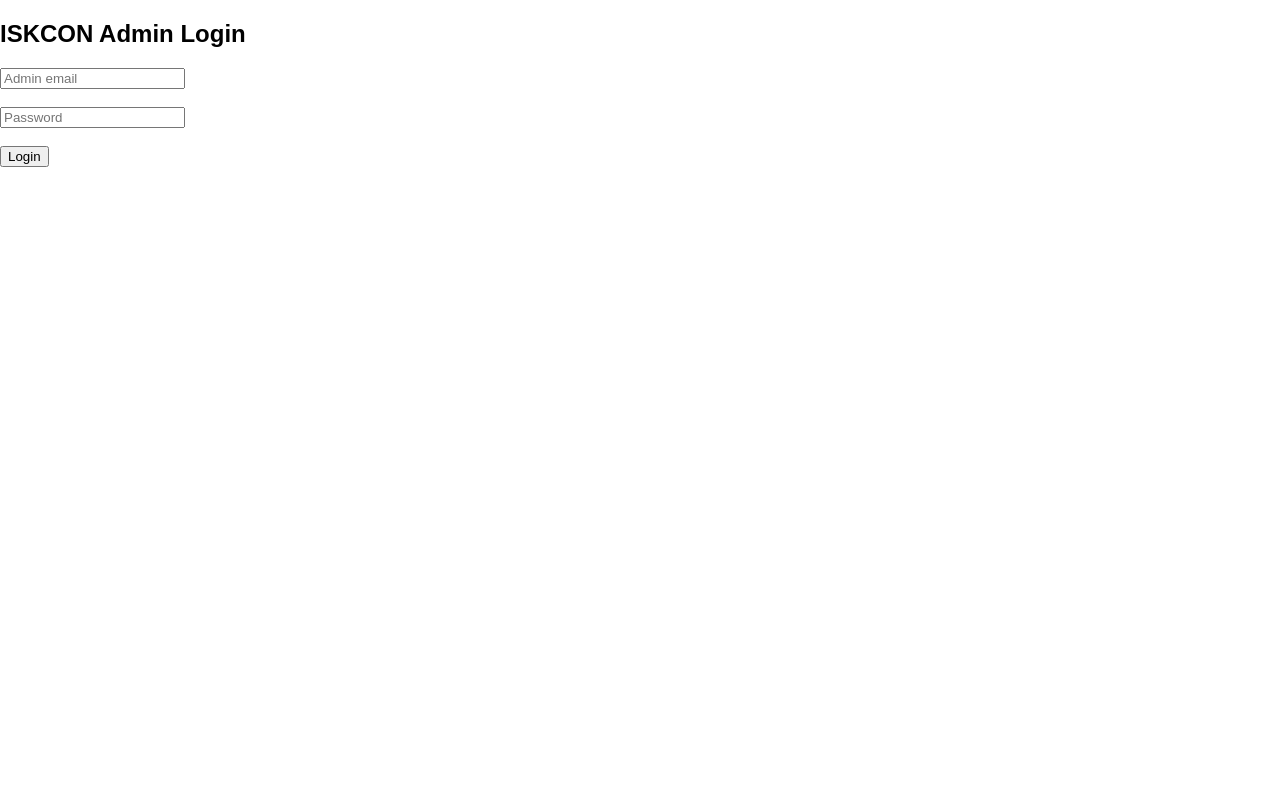
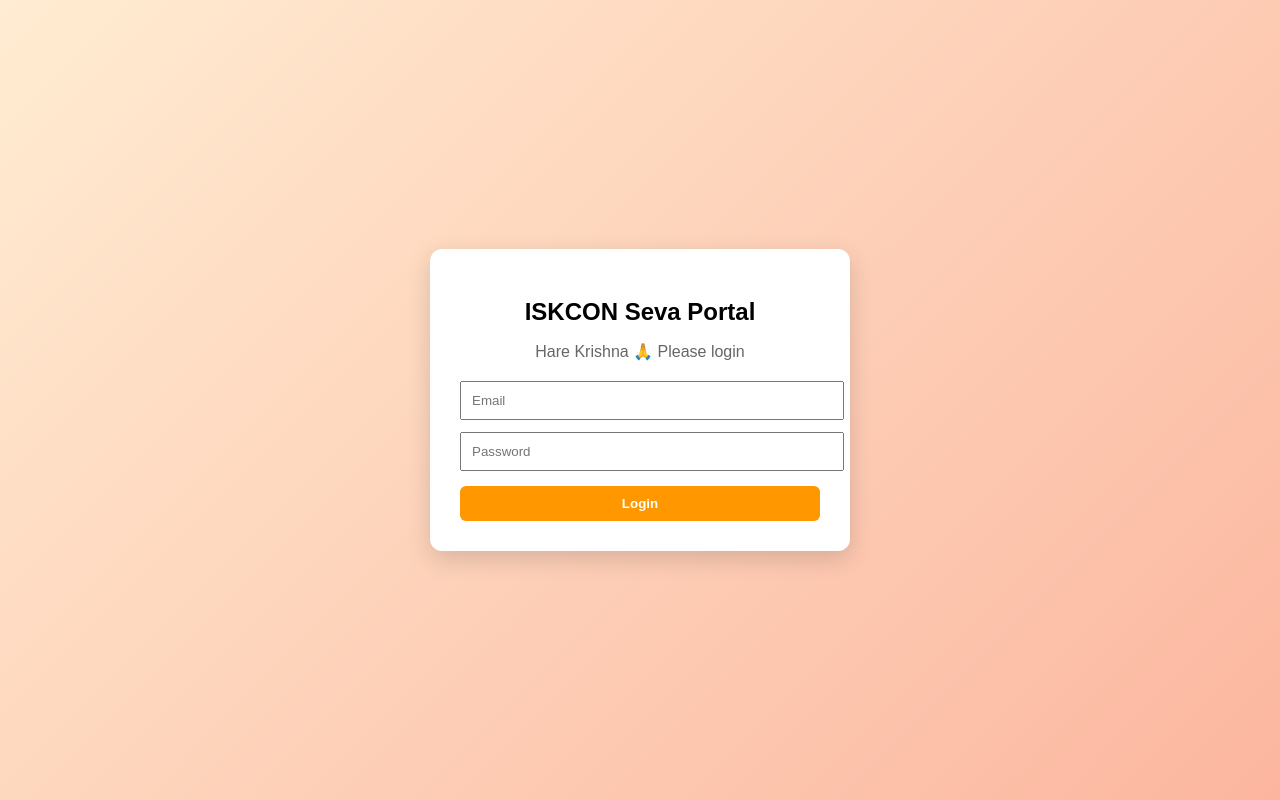
Before and after one commit to animbargi5-art/iskcon-solapur-nitya-seva, a React (Vite) app: page / in a window 1280 px wide. Built offline with nearby package versions, Linux system fonts and the light colour scheme.

Commit message:
Dashboard, Devotees, Payment History and UI updates

```diff
--- a/src/App.jsx
+++ b/src/App.jsx
@@ -3,14 +3,39 @@
 import Dashboard from "./pages/Dashboard"
 import Devotees from "./pages/Devotees"
 import PaymentHistory from "./pages/PaymentHistory"
+import ProtectedRoute from "./components/ProtectedRoute"
 
 function App() {
   return (
     <Routes>
       <Route path="/" element={<Login />} />
-      <Route path="/dashboard" element={<Dashboard />} />
-      <Route path="/devotees" element={<Devotees />} />
-      <Route path="/payments" element={<PaymentHistory />} />
+
+      <Route
+        path="/dashboard"
+        element={
+          <ProtectedRoute>
+            <Dashboard />
+          </ProtectedRoute>
+        }
+      />
+
+      <Route
+        path="/devotees"
+        element={
+          <ProtectedRoute>
+            <Devotees />
+          </ProtectedRoute>
+        }
+      />
+
+      <Route
+        path="/payments"
+        element={
+          <ProtectedRoute>
+            <PaymentHistory />
+          </ProtectedRoute>
+        }
+      />
     </Routes>
   )
 }
--- a/src/components/Navbar.jsx
+++ b/src/components/Navbar.jsx
@@ -1,8 +1,27 @@
-import { Link } from "react-router-dom"
+import { Link, useNavigate } from "react-router-dom"
+import { signOut } from "firebase/auth"
+import { auth } from "../services/firebase"
 
 function Navbar() {
+  const navigate = useNavigate()
+
+  const handleLogout = async () => {
+    await signOut(auth)
+    navigate("/")
+  }
+
   return (
-    <nav style={{ padding: "10px", borderBottom: "1px solid #ddd" }}>
+    <nav
+      style={{
+        padding: "12px 20px",
+        display: "flex",
+        justifyContent: "space-between",
+        alignItems: "center",
+        borderBottom: "1px solid #ddd",
+        background: "#fff",
+      }}
+    >
+      <div>
         <Link to="/dashboard" style={{ marginRight: "15px" }}>
           Dashboard
         </Link>
@@ -14,6 +33,11 @@
         <Link to="/payments">
           Payments
         </Link>
+      </div>
+
+      <button onClick={handleLogout}>
+        Logout
+      </button>
     </nav>
   )
 }
--- /dev/null
+++ b/src/components/ProtectedRoute.jsx
@@ -0,0 +1,12 @@
+import { Navigate } from "react-router-dom"
+import { auth } from "../services/firebase"
+
+function ProtectedRoute({ children }) {
+  if (!auth.currentUser) {
+    return <Navigate to="/" replace />
+  }
+
+  return children
+}
+
+export default ProtectedRoute
--- a/src/pages/Devotees.jsx
+++ b/src/pages/Devotees.jsx
@@ -1,13 +1,11 @@
 import { useState, useEffect } from "react"
-import { auth, db } from "../services/firebase"
+import { auth } from "../services/firebase"
 import {
-  collection,
-  addDoc,
-  getDocs,
-  updateDoc,
-  doc,
-  getDoc,
-} from "firebase/firestore"
+  getDevotees,
+  addDevotee,
+  updateDevotee,
+  setDevoteeActive,
+} from "../services/devotees.service"
 import Navbar from "../components/Navbar"
 
 /* ===== STYLES ===== */
@@ -40,26 +38,22 @@
   const [loading, setLoading] = useState(false)
   const [search, setSearch] = useState("")
 
-  /* ===== USER ROLE ===== */
-  const [userRole, setUserRole] = useState(null)
+  /* ===== ROLE ===== */
+  const [userRole, setUserRole] = useState("member")
 
   /* ===== LIST ===== */
   const [devoteeList, setDevoteeList] = useState([])
 
-  /* ===== LOAD ROLE ===== */
+  /* ===== LOAD ROLE (SAFE DEFAULT) ===== */
   useEffect(() => {
-    const loadRole = async () => {
-      if (!auth.currentUser) return
-      const snap = await getDoc(doc(db, "users", auth.currentUser.uid))
-      setUserRole(snap.exists() ? snap.data().role : "member")
+    if (auth.currentUser) {
+      setUserRole("admin") // change later if needed
     }
-    loadRole()
   }, [])
 
   /* ===== FETCH DEVOTEES ===== */
   const fetchDevotees = async () => {
-    const snap = await getDocs(collection(db, "devotees"))
-    const list = snap.docs.map(d => ({ id: d.id, ...d.data() }))
+    const list = await getDevotees()
     setDevoteeList(list)
   }
 
@@ -74,7 +68,7 @@
 
     try {
       if (editingId) {
-        await updateDoc(doc(db, "devotees", editingId), {
+        await updateDevotee(editingId, {
           name,
           phone,
           whatsapp,
@@ -83,15 +77,13 @@
           anniversary,
         })
       } else {
-        await addDoc(collection(db, "devotees"), {
+        await addDevotee({
           name,
           phone,
           whatsapp,
           sevaAmount: Number(sevaAmount),
           birthday,
           anniversary,
-          active: true,
-          createdAt: new Date(),
         })
       }
 
@@ -105,6 +97,7 @@
       fetchDevotees()
     } catch (err) {
       console.error(err)
+      alert("Error saving devotee")
     }
 
     setLoading(false)
@@ -123,20 +116,16 @@
 
   /* ===== ACTIVATE / DEACTIVATE ===== */
   const setActiveStatus = async (id, active) => {
-    await updateDoc(doc(db, "devotees", id), { active })
+    await setDevoteeActive(id, active)
     fetchDevotees()
   }
 
   /* ===== FILTER ===== */
   const filteredList = devoteeList.filter(
-    d =>
+    (d) =>
       d.name.toLowerCase().includes(search.toLowerCase()) ||
       d.phone.includes(search)
   )
-
-  if (!userRole) {
-    return <p style={{ padding: 20 }}>Loading Devotees…</p>
-  }
 
   return (
     <div style={{ maxWidth: "1200px", margin: "auto", padding: "20px" }}>
@@ -144,13 +133,12 @@
 
       <h2>Devotee Management</h2>
 
-      {/* ===== SUMMARY CARDS ===== */}
+      {/* ===== SUMMARY ===== */}
       <div style={{ display: "flex", gap: "15px", marginBottom: "20px" }}>
         <div style={cardStyle}>
           <h4>Total Devotees</h4>
           <strong>{devoteeList.length}</strong>
         </div>
-
         <div style={cardStyle}>
           <h4>Active</h4>
           <strong>{devoteeList.filter(d => d.active).length}</strong>
@@ -174,7 +162,11 @@
           </button>
 
           {editingId && (
-            <button type="button" onClick={() => setEditingId(null)} style={{ marginLeft: "10px" }}>
+            <button
+              type="button"
+              onClick={() => setEditingId(null)}
+              style={{ marginLeft: "10px" }}
+            >
               Clear
             </button>
           )}
@@ -229,11 +221,13 @@
       {/* ===== BIRTHDAYS ===== */}
       <div style={sectionStyle}>
         <h3>🎉 Upcoming Birthdays</h3>
-        {devoteeList.filter(d => d.birthday).map(d => (
-          <p key={d.id}>
-            🎂 {d.name} – {new Date(d.birthday).toLocaleDateString()}
-          </p>
-        ))}
+        {devoteeList
+          .filter(d => d.birthday)
+          .map(d => (
+            <p key={d.id}>
+              🎂 {d.name} – {new Date(d.birthday).toLocaleDateString()}
+            </p>
+          ))}
       </div>
     </div>
   )
--- a/src/pages/Login.jsx
+++ b/src/pages/Login.jsx
@@ -10,29 +10,51 @@
 
   const handleLogin = async (e) => {
     e.preventDefault()
-
     try {
       await signInWithEmailAndPassword(auth, email, password)
       navigate("/dashboard")
-    } catch (error) {
-      alert(error.message)
+    } catch (err) {
+      alert("Invalid login credentials")
     }
   }
 
   return (
-    <div>
-      <h2>ISKCON Admin Login</h2>
+    <div
+      style={{
+        minHeight: "100vh",
+        display: "flex",
+        justifyContent: "center",
+        alignItems: "center",
+        background: "linear-gradient(135deg, #ffecd2, #fcb69f)",
+      }}
+    >
+      <div
+        style={{
+          width: "360px",
+          padding: "30px",
+          borderRadius: "12px",
+          background: "#fff",
+          boxShadow: "0 8px 25px rgba(0,0,0,0.15)",
+          textAlign: "center",
+        }}
+      >
+        <h2 style={{ marginBottom: "10px" }}>
+          ISKCON Seva Portal
+        </h2>
+
+        <p style={{ color: "#666", marginBottom: "20px" }}>
+          Hare Krishna 🙏 Please login
+        </p>
 
         <form onSubmit={handleLogin}>
           <input
             type="email"
-          placeholder="Admin email"
+            placeholder="Email"
             value={email}
             onChange={(e) => setEmail(e.target.value)}
             required
+            style={{ width: "100%", padding: "10px", marginBottom: "12px" }}
           />
-
-        <br /><br />
 
           <input
             type="password"
@@ -40,12 +62,26 @@
             value={password}
             onChange={(e) => setPassword(e.target.value)}
             required
+            style={{ width: "100%", padding: "10px", marginBottom: "15px" }}
           />
 
-        <br /><br />
-
-        <button type="submit">Login</button>
+          <button
+            type="submit"
+            style={{
+              width: "100%",
+              padding: "10px",
+              background: "#ff9800",
+              border: "none",
+              color: "#fff",
+              borderRadius: "6px",
+              fontWeight: "bold",
+              cursor: "pointer",
+            }}
+          >
+            Login
+          </button>
         </form>
+      </div>
     </div>
   )
 }
--- /dev/null
+++ b/src/services/devotees.service.js
@@ -0,0 +1,27 @@
+import { collection, getDocs, addDoc, updateDoc, doc } from "firebase/firestore"
+import { db } from "./firebase"
+
+/* ===== GET ALL DEVOTEES ===== */
+export const getDevotees = async () => {
+  const snap = await getDocs(collection(db, "devotees"))
+  return snap.docs.map(d => ({ id: d.id, ...d.data() }))
+}
+
+/* ===== ADD DEVOTEE ===== */
+export const addDevotee = async (data) => {
+  return await addDoc(collection(db, "devotees"), {
+    ...data,
+    active: true,
+    createdAt: new Date(),
+  })
+}
+
+/* ===== UPDATE DEVOTEE ===== */
+export const updateDevotee = async (id, data) => {
+  return await updateDoc(doc(db, "devotees", id), data)
+}
+
+/* ===== ACTIVATE / DEACTIVATE ===== */
+export const setDevoteeActive = async (id, active) => {
+  return await updateDoc(doc(db, "devotees", id), { active })
+}
```
Also changed, not shown: src/components/StateCard.jsx (added, +16 -0 lines), src/components/EmptyState.jsx (added), src/services/payments.service.js (added), src/styles/theme.js (added), src/utils/currency.js (added), src/utils/date.js (added). Lines whose indentation alone changed are shown as unchanged.
